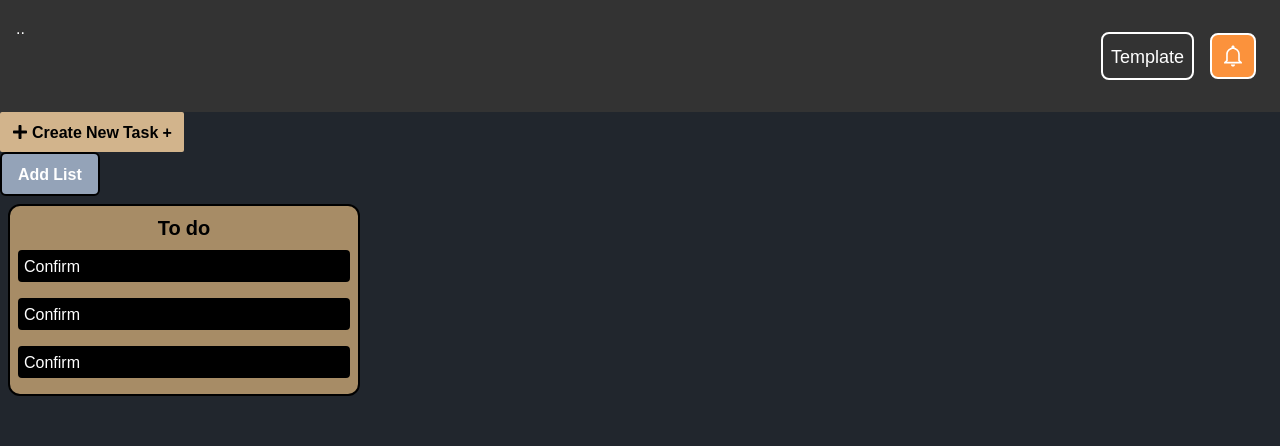
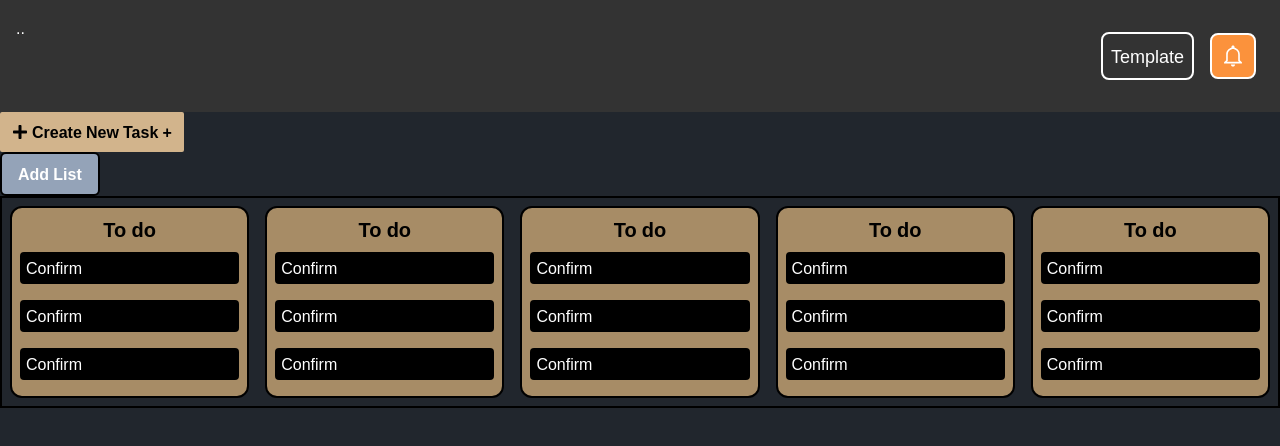
Before and after one commit to EvanZig/Task-Management-System, a React (Create React App) app in the folder client/: page / in a window 1280 px wide. Shown: the top 446 px of the page. Built offline with nearby package versions, Linux system fonts and the light colour scheme.

Commit message:
filled a mock list of tasks (TaskWrapper)

```diff
--- a/client/src/App.js
+++ b/client/src/App.js
@@ -14,7 +14,13 @@ export default function App() {
           <TaskOverviewModal />
           {/* <AppRoutes /> */}
           <CreateList />
-          <TaskWrapper />
+          <div className='flex flex-row justify-center items-center border-2 border-black hover:bg-gray-800'>
+            <TaskWrapper />
+            <TaskWrapper />
+            <TaskWrapper />
+            <TaskWrapper />
+            <TaskWrapper />
+          </div>
         </Structure>
       </AuthProvider>
     </div>
```
